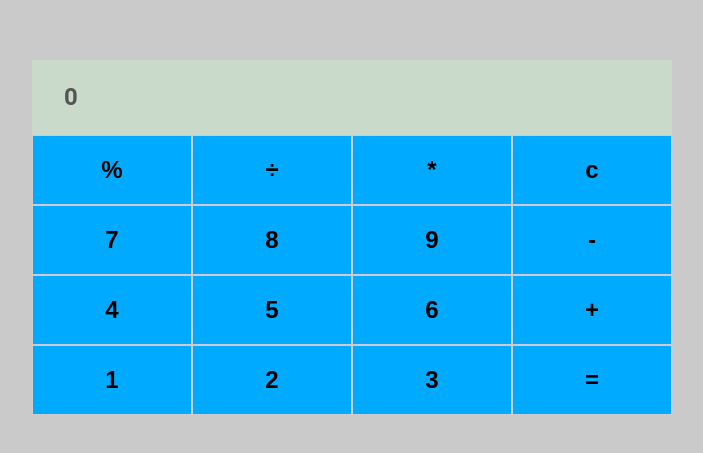
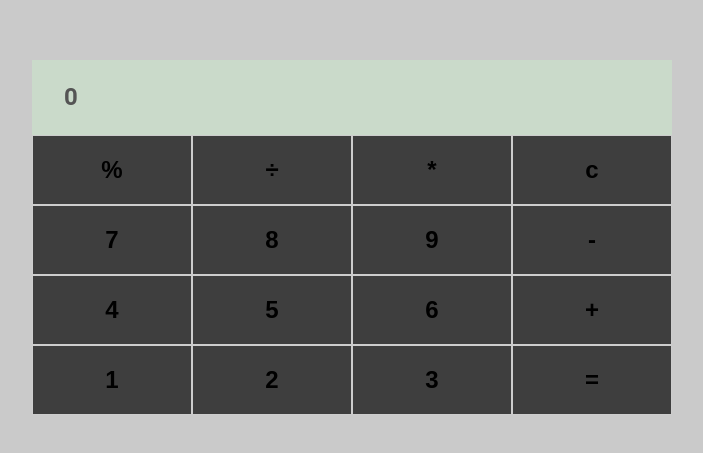
Before and after one commit to Lucas-Dsra/calculadora1, a React (Create React App) app: page / in a window 1280 px wide. Shown: the part 163-616 px from the top of the page, without its empty margins (288-991 px from the left). Built offline with nearby package versions, Linux system fonts and the light colour scheme.

Commit message:
Inicio estilização

```diff
--- a/src/components/button/syles.js
+++ b/src/components/button/syles.js
@@ -4,7 +4,7 @@ import styled from 'styled-components';
 export const ButtonContainer = styled.button`
     padding: 20px;
     border : 1px solid #cdcdcd;
-    background-color: #00aaff;
+    background-color: #3E3E3E;
     font-size: 24px;
     font-weight: 700;
     flex: 1;
```
Also changed, not shown: 1 other file (tests, documents, lock files or other folders).
